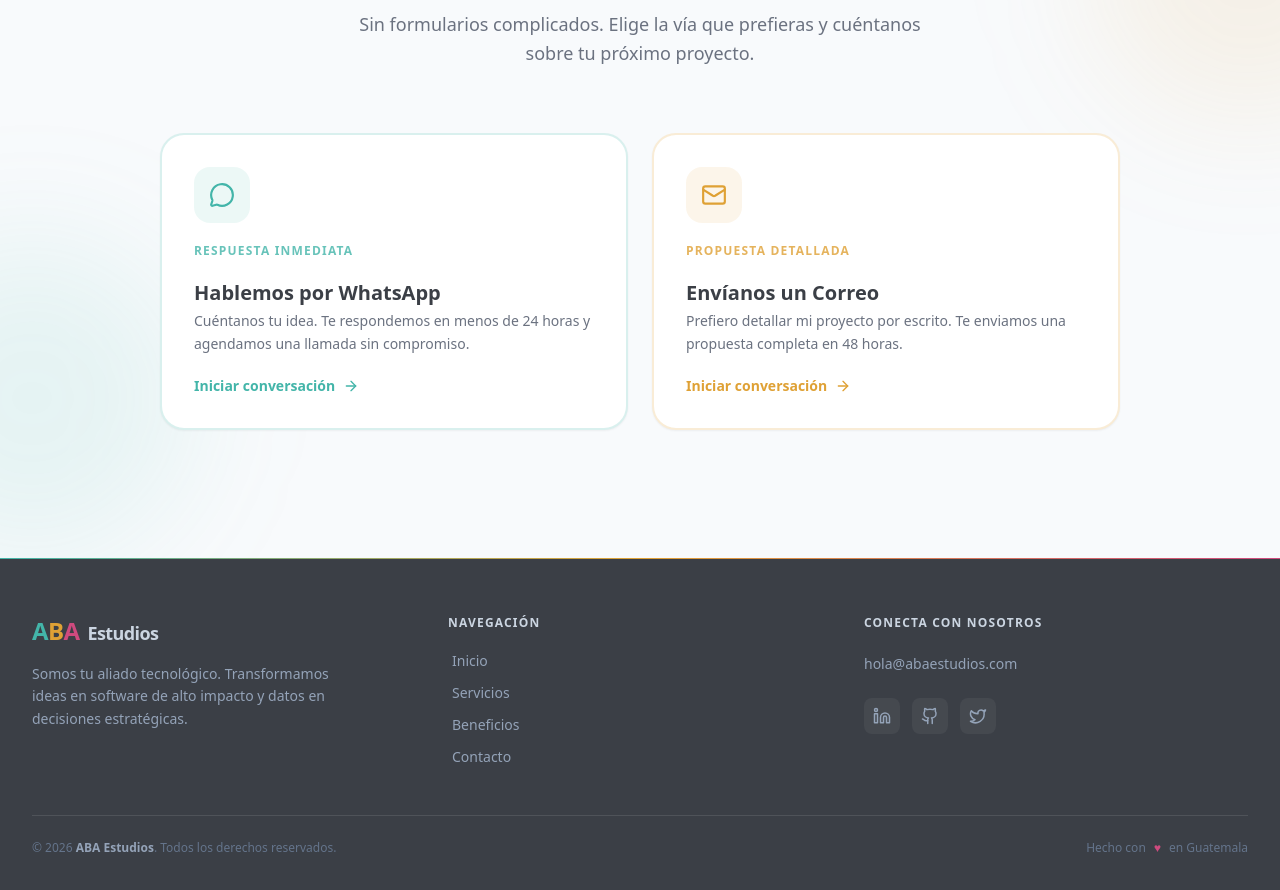
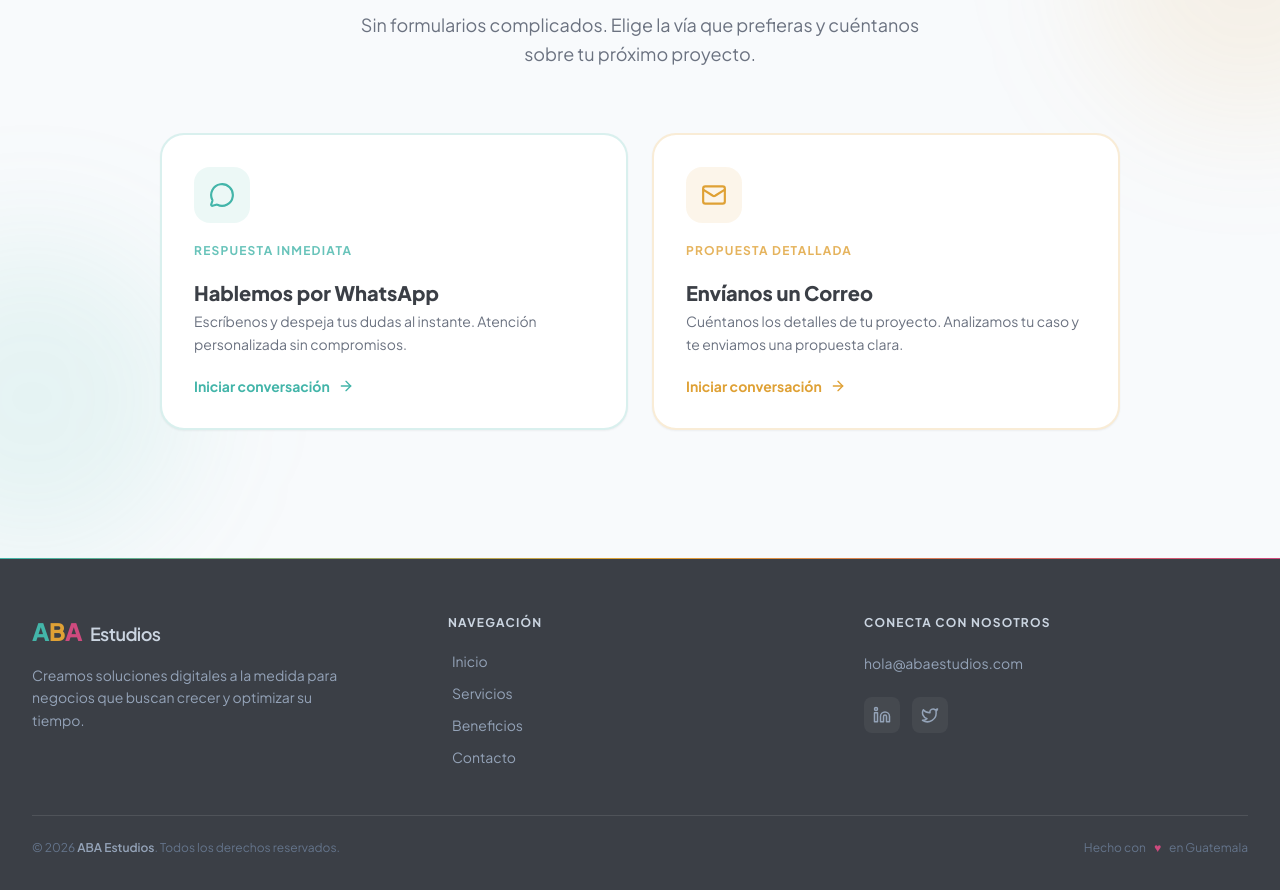
Before and after one commit to AngelGustavoSanchezRodas/ABA-page, a React (Vite) app: page / in a window 1280 px wide. Shown: the part 2920-3810 px from the top of the page. Built offline with nearby package versions, Linux system fonts and the light colour scheme.

Commit message:
Cambios en la fuente

```diff
--- a/index.html
+++ b/index.html
@@ -5,6 +5,10 @@
     <!-- Favicon con el logo SVG de ABA Estudios -->
     <link rel="icon" type="image/svg+xml" href="/favicon.svg" />
     <meta name="viewport" content="width=device-width, initial-scale=1.0" />
+    <!-- Google Fonts: Plus Jakarta Sans -->
+    <link rel="preconnect" href="https://fonts.googleapis.com">
+    <link rel="preconnect" href="https://fonts.gstatic.com" crossorigin>
+    <link href="https://fonts.googleapis.com/css2?family=Plus+Jakarta+Sans:wght@400;500;600;700;800&display=swap" rel="stylesheet">
     <!-- SEO: título descriptivo y meta description -->
     <title>ABA Estudios | Desarrollo Web y Análisis de Datos</title>
     <meta
--- a/src/components/Contact.tsx
+++ b/src/components/Contact.tsx
@@ -112,11 +112,11 @@ export const Contact: React.FC = () => {
         <div className="grid grid-cols-1 sm:grid-cols-2 gap-6">
           <ContactCard
             index={0}
-            href={`https://wa.me/${WHATSAPP_NUMBER}?text=Hola%2C%20me%20interesa%20conocer%20m%C3%A1s%20sobre%20sus%20servicios.`}
+            href={`https://wa.me/${WHATSAPP_NUMBER}?text=${encodeURIComponent("Hola ABA Estudios, me interesa mejorar la tecnología de mi negocio y me gustaría una asesoría.")}`}
             icon={<MessageCircle size={26} />}
             badge="Respuesta inmediata"
             title="Hablemos por WhatsApp"
-            subtitle="Cuéntanos tu idea. Te respondemos en menos de 24 horas y agendamos una llamada sin compromiso."
+            subtitle="Escríbenos y despeja tus dudas al instante. Atención personalizada sin compromisos."
             accentColor="text-[#43b5a9]"
             accentBg="bg-[#43b5a9]/10"
             accentRing="border-[#43b5a9]/20 hover:border-[#43b5a9]/60"
@@ -127,7 +127,7 @@ export const Contact: React.FC = () => {
             icon={<Mail size={26} />}
             badge="Propuesta detallada"
             title="Envíanos un Correo"
-            subtitle="Prefiero detallar mi proyecto por escrito. Te enviamos una propuesta completa en 48 horas."
+            subtitle="Cuéntanos los detalles de tu proyecto. Analizamos tu caso y te enviamos una propuesta clara."
             accentColor="text-[#dfa135]"
             accentBg="bg-[#dfa135]/10"
             accentRing="border-[#dfa135]/20 hover:border-[#dfa135]/60"
--- a/src/components/Footer.tsx
+++ b/src/components/Footer.tsx
@@ -1,5 +1,5 @@
 import React from 'react';
-import { Github, Linkedin, Twitter, ArrowUpRight } from 'lucide-react';
+import { Linkedin, Twitter, ArrowUpRight } from 'lucide-react';
 
 // ── Logo tipográfico reutilizable para el Footer ─────────────────────────────
 const FooterLogo: React.FC = () => (
@@ -21,7 +21,6 @@ const navLinks = [
 
 const socialLinks = [
   { icon: <Linkedin size={18} />, href: 'https://linkedin.com', label: 'LinkedIn' },
-  { icon: <Github   size={18} />, href: 'https://github.com',   label: 'GitHub'   },
   { icon: <Twitter  size={18} />, href: 'https://twitter.com',  label: 'Twitter'  },
 ];
 
@@ -40,7 +39,7 @@ export const Footer: React.FC = () => {
           <div className="space-y-4">
             <FooterLogo />
             <p className="text-sm leading-relaxed text-slate-400 max-w-xs">
-              Somos tu aliado tecnológico. Transformamos ideas en software de alto impacto y datos en decisiones estratégicas.
+              Creamos soluciones digitales a la medida para negocios que buscan crecer y optimizar su tiempo.
             </p>
           </div>
 
--- a/tailwind.config.js
+++ b/tailwind.config.js
@@ -6,6 +6,9 @@ export default {
   ],
   theme: {
     extend: {
+      fontFamily: {
+        sans: ['"Plus Jakarta Sans"', 'sans-serif'],
+      },
       colors: {
         brand: {
           turquoise: '#43b5a9',
```
